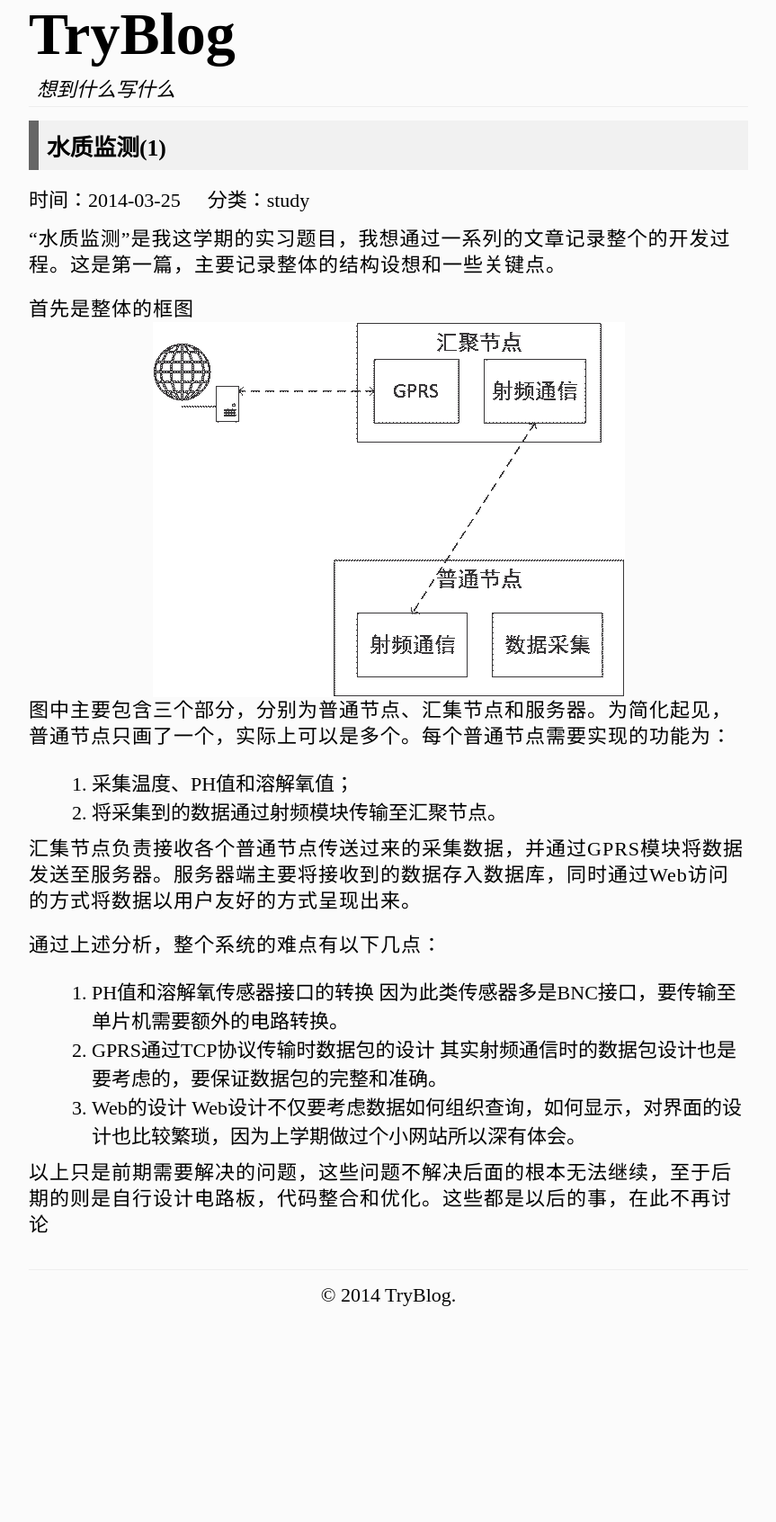
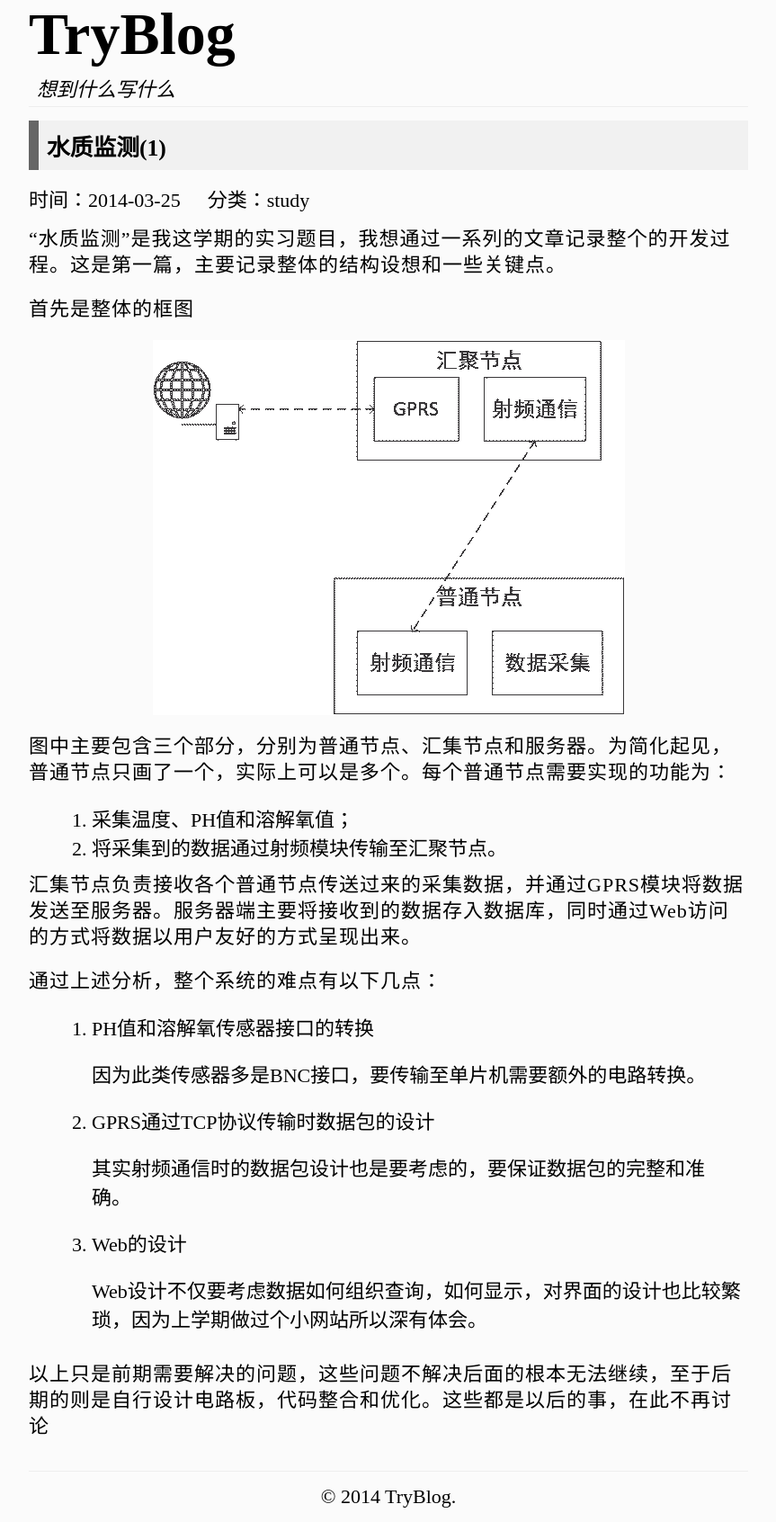
Before and after one commit to gjunyoung/macdfree.github.io, a Jekyll site: the page built from _posts/2014-03-25-水质监测(1).md, in a window 1280 px wide. Shown: the whole page at 90% size, without its empty margins (208-1071 px from the left). Built offline with Jekyll 4.4.1, drawn with Linux system fonts in a browser that asks for light colours; before the commit the page ends 1468 px from its top, so only the background shows below that.

Commit message:
change blog

```diff
--- a/_posts/2014-03-25-水质监测(1).md
+++ b/_posts/2014-03-25-水质监测(1).md
@@ -7,7 +7,9 @@ category: study
 “水质监测”是我这学期的实习题目，我想通过一系列的文章记录整个的开发过程。这是第一篇，主要记录整体的结构设想和一些关键点。
 
 首先是整体的框图
+
 ![整体框图]({{site.baseurl}}/images/m1.png)
+
 图中主要包含三个部分，分别为普通节点、汇集节点和服务器。为简化起见，普通节点只画了一个，实际上可以是多个。每个普通节点需要实现的功能为：
 1. 采集温度、PH值和溶解氧值；
 2. 将采集到的数据通过射频模块传输至汇聚节点。
@@ -15,11 +17,18 @@ category: study
 汇集节点负责接收各个普通节点传送过来的采集数据，并通过GPRS模块将数据发送至服务器。服务器端主要将接收到的数据存入数据库，同时通过Web访问的方式将数据以用户友好的方式呈现出来。
 
 通过上述分析，整个系统的难点有以下几点：
+
 1.  PH值和溶解氧传感器接口的转换
+
     因为此类传感器多是BNC接口，要传输至单片机需要额外的电路转换。
+
 2.  GPRS通过TCP协议传输时数据包的设计
-    其实射频通信时的数据包设计也是要考虑的，要保证数据包的完整和准确。
+
+    其实射频通信时的数据包设计也是要考虑的，要保证数据包的完整和准
+    确。
+
 3.  Web的设计
+
     Web设计不仅要考虑数据如何组织查询，如何显示，对界面的设计也比较繁琐，因为上学期做过个小网站所以深有体会。
 
 以上只是前期需要解决的问题，这些问题不解决后面的根本无法继续，至于后期的则是自行设计电路板，代码整合和优化。这些都是以后的事，在此不再讨论
```
